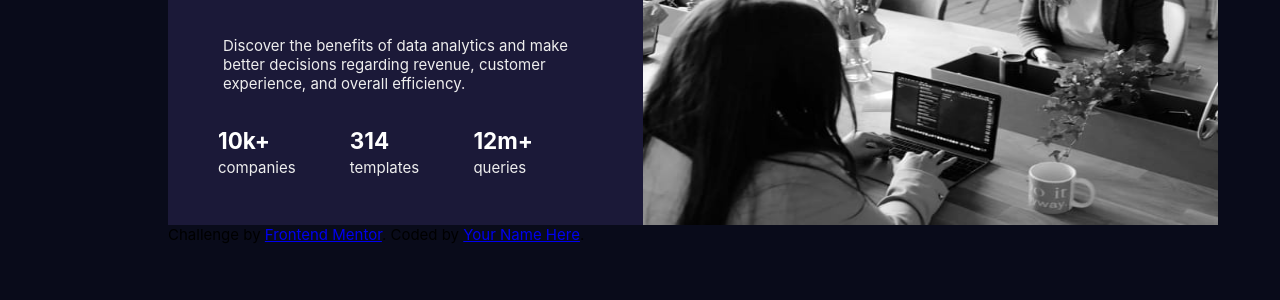
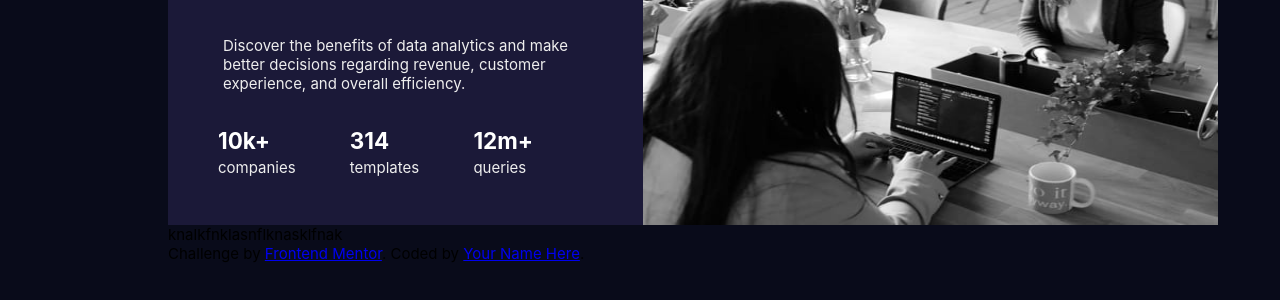
Before and after one commit to rajat1997-pro/stats-preview-card, a plain HTML site: page index.html in a window 1280 px wide. Shown: the part 278-578 px from the top of the page. Drawn offline with Linux system fonts and the light colour scheme.

Commit message:
random change

```diff
--- a/index.html
+++ b/index.html
@@ -51,7 +51,7 @@
 
   </div>
 
-
+knalkfnklasnflknasklfnak
 
   <div class="attribution">
     Challenge by <a href="https://www.frontendmentor.io?ref=challenge" target="_blank">Frontend Mentor</a>.
```
